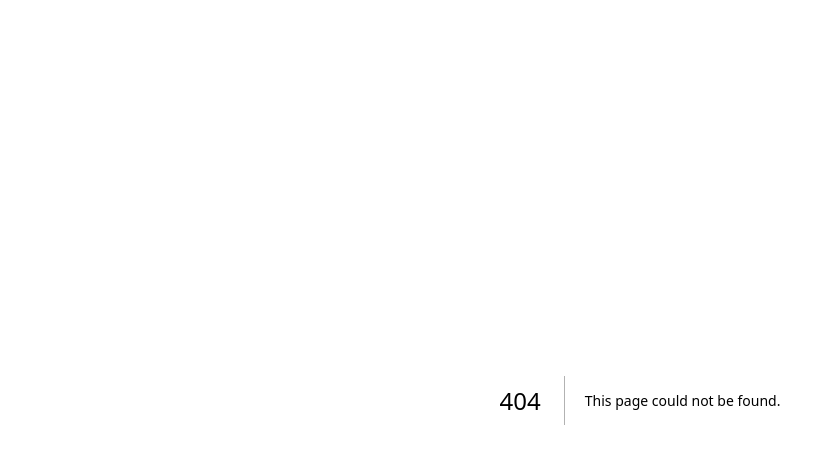
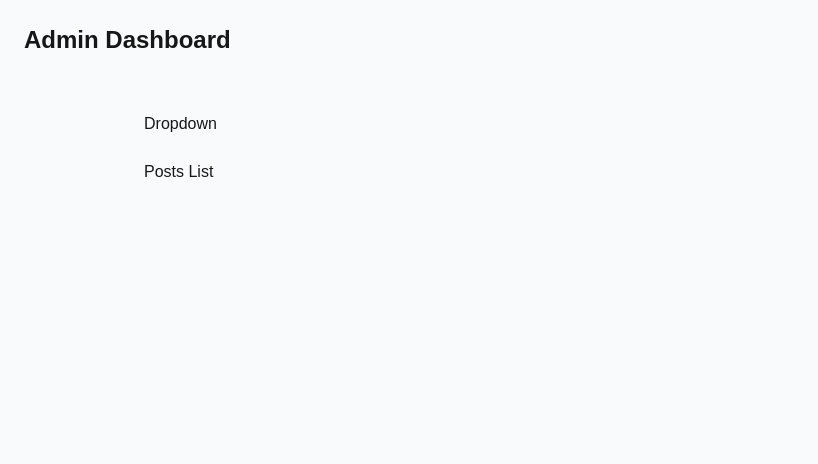
Before and after one commit to 8055-NVW/Blog_thatfashiontale, a Next.js app: page /admin in a window 1280 px wide. Before the commit this address had no page. Shown: the top 464 px of the page, without its empty margins (0-818 px from the left). Built offline with nearby package versions, Linux system fonts and the light colour scheme.

Commit message:
creating admin dashboard page after reviewing wireframe of designs

```diff
--- /dev/null
+++ b/src/app/admin/page.tsx
@@ -0,0 +1,11 @@
+import CategoryDropDown from "@/components/admin/CategoryDropdown";
+import PostsList from "@/components/admin/PostsList";
+
+export default function AdminDashboardPage() {
+    return (
+        <div className="max-w-5xl mx-auto px-4 py-8 space-y-6">
+            <CategoryDropDown/>
+            <PostsList/>
+        </div>
+    )
+}
--- /dev/null
+++ b/src/components/admin/CategoryDropdown.tsx
@@ -0,0 +1,5 @@
+export default function CategoryDropDown() {
+    return (
+        <h1>Dropdown</h1>
+    )
+}
--- /dev/null
+++ b/src/components/admin/PostsList.tsx
@@ -0,0 +1,5 @@
+export default function PostsList() {
+    return (
+        <h1>Posts List</h1>
+    )
+}
```
Also changed, not shown: src/app/(dashboard)/layout.tsx (deleted).
